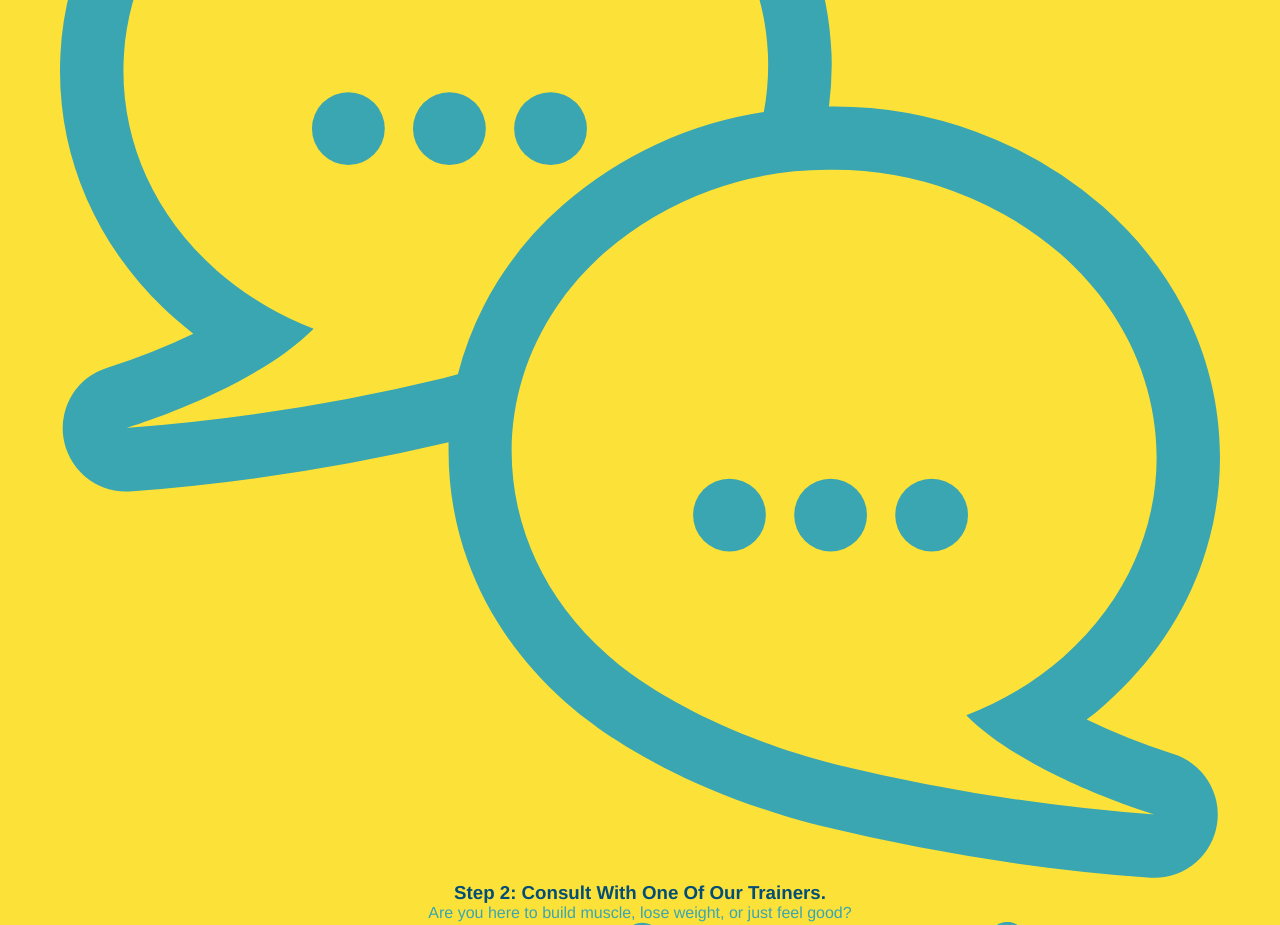
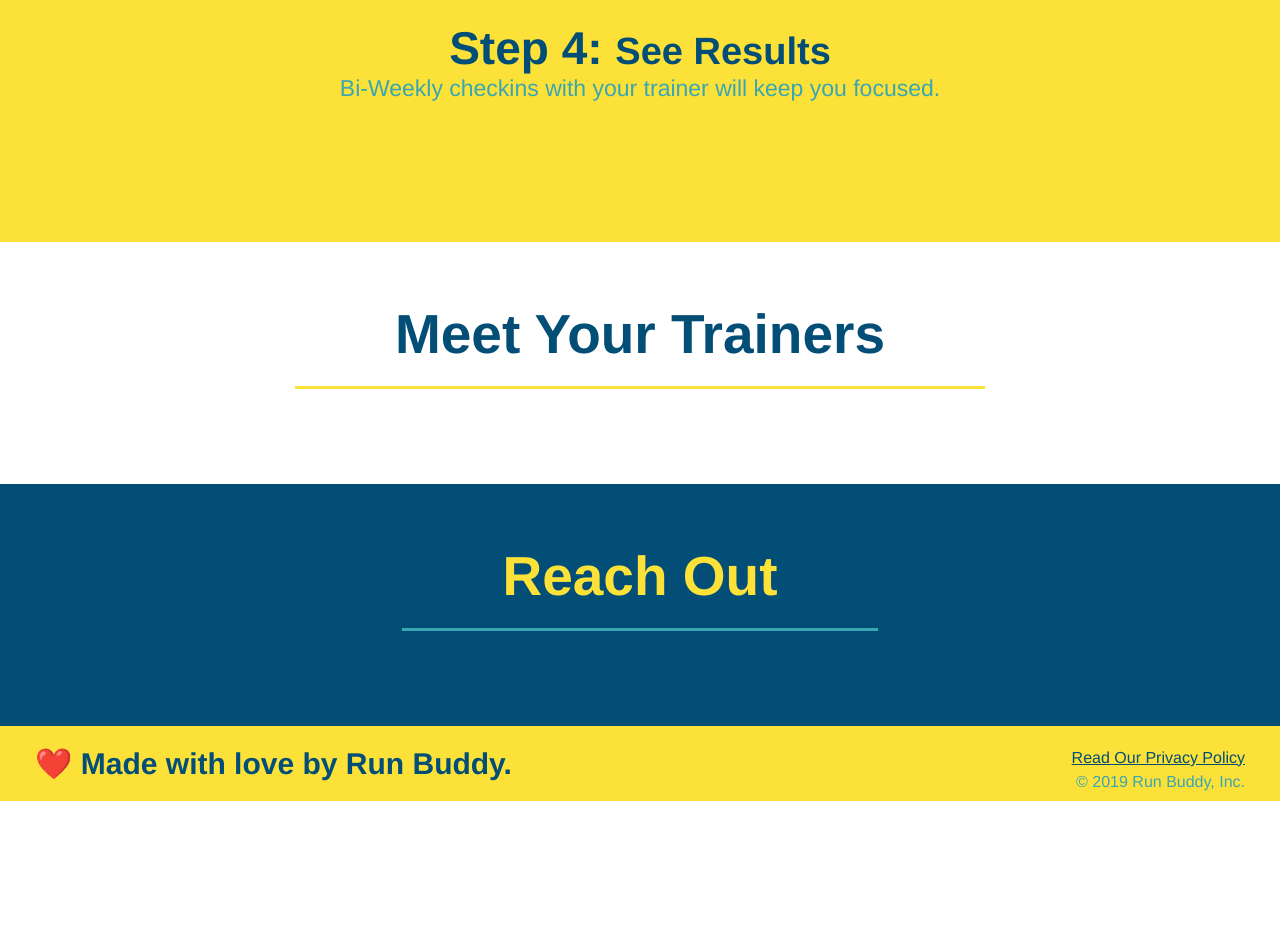
Before and after one commit to laurenivey11/Run-Buddy, a plain HTML site: page index.html in a window 1280 px wide. Shown: the part 2488-3413 px from the top of the page. After the commit the page ends 3289 px from the top, so only its background shows below. Drawn offline with Linux system fonts and the light colour scheme.

Commit message:
style what you do section

```diff
--- a/assets/css/style.css
+++ b/assets/css/style.css
@@ -84,17 +84,23 @@ section {
     font-size: 16px
 }
 
-.intro {
-    text-align: center
-}
-.intro h2 {
+.section-title {
     font-size: 55px;
     color: #024e76;
     margin-bottom: 35px;
     padding: 0 100px 20px 100px;
     border-bottom: 3px solid;
+    display: inline-block;
+}
+.primary-border {
     border-color: #fce138;
-    display: inline-block;
+}
+.secondary-border {
+    border-color: #39a6b2;
+}
+
+.intro {
+    text-align: center
 }
 .intro p {
     line-height: 1.7;
@@ -108,19 +114,45 @@ section {
     text-align: center;
     background-color: #fce138;
 }
+.steps h3 {
+    color: #024e76;
+    font-size: 46px;
+    margin-top: 10px;;
+}
+.steps div {
+    margin-bottom: 80px;
+}
+.steps img {
+    width: 15%;
+    margin: 10px 0;
+}
+.steps p {
+    color: #39a6b2;
+    font-size: 23px;
+}
+.steps span {
+    font-size: 38px;
+}
 
-.steps h2 {
+
+.trainers {
+    text-align: center;
+}
+
+.out {
+    text-align: center;
+    background-color: #024e76;
+}
+
+
+.out h2 {
     font-size: 55px;
-    color: #024e76;
+    color: #fce138;
     margin-bottom: 35px;
     padding: 0 100px 20px 100px;
     border-bottom: 3px solid;
+    display: inline-block;
     border-color: #39a6b2;
-    display: inline-block;
-}
-
-.steps h3 {
-    color: #024e76;
 }
 
 footer {
--- a/index.html
+++ b/index.html
@@ -56,46 +56,45 @@
             </div>
         </section>
         <section id="what-we-do" class="intro">
-            <h2>What We Do</h2>
+            <h2 class="section-title primary-border">What We Do</h2>
             <p>
                 butcher selfies chambray shabby chic gentrify readymade yr Echo Park XOXO Tumblr normcore Banksy direct trade Blue Bottle chillwave you probably haven't heard of them single-origin coffee Vice fanny pack fixie Odd Future Austin fingerstache pickled twee synth Wes Anderson Thundercats viral bitters flannel meggings narwhal Marfa Schlitz sustainable Intelligentsia umami deep v craft
             </p>
         </section>
 
         <section id="what-you-do" class="steps">
-            <h2>What You Do</h2>
+            <h2 class="section-title secondary-border">What You Do</h2>
 
             <div>
                 <img src="./assets/images/step-1.svg" alt="" />
-                <h3>Step 1: Fill Out TheForm Above.</h3>
+                <h3>Step 1: <span>Fill Out The Form Above.</span></h3>
                 <p>You're already here, so why not?</p>
             </div>
 
             <div>
                 <img src="./assets/images/step-2.svg" alt="" />
-                <h3>Step 2: Consult With One Of Our Trainers.</h3>
+                <h3>Step 2: <span>Consult With One Of Our Trainers.</span></h3>
                 <p>Are you here to build muscle, lose weight, or just feel good?</p>
             </div>
 
             <div>
                 <img src="./assets/images/step-3.svg" alt="" />
-                <h3>Step 3: Get Running.</h3>
+                <h3>Step 3: <span>Get Running.</span></h3>
                 <p>Hit the ground running (literally) one your trainer lays out your plan.</p>
             </div>
             <div>
                 <img src="./assets/images/step-4.svg" alt="" />
-                 <h3>Step 4: See Results</h3>
+                 <h3>Step 4: <span>See Results</span></h3>
                  <p>Bi-Weekly checkins with your trainer will keep you focused.</p>
             </div>
         </section>
 
 
-
-        <section>
-            <h2>Your Trainer</h2>
+        <section id="meet-your-trainers" class="trainers">
+            <h2 class="section-title primary-border">Meet Your Trainers</h2>
         </section>
 
-        <section>
+        <section id="reach-out" class="out">
             <h2>Reach Out</h2>
         </section>
 
```
